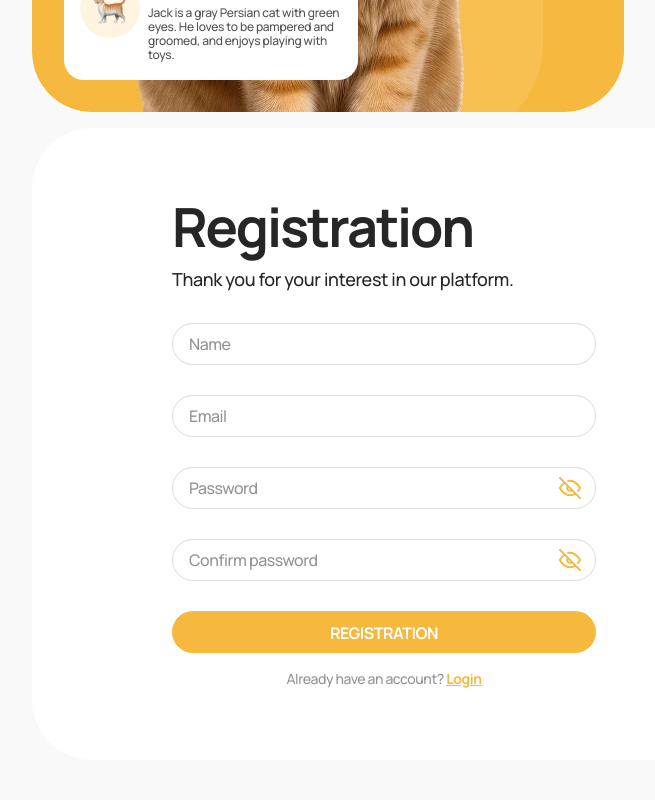
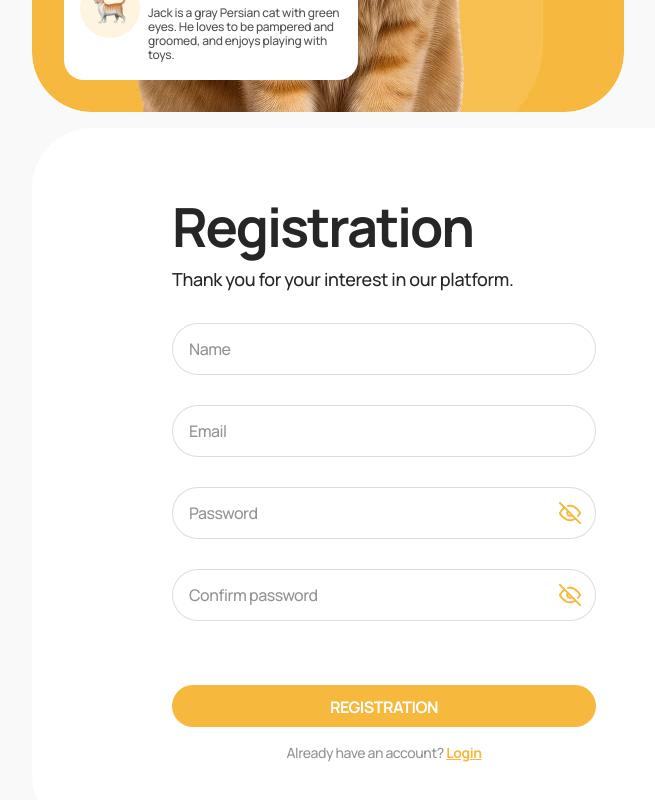
Before and after one commit to NiukaloTetiana/petLove, a React (Vite) app: page /register in a window 1280 px wide. Shown: the part 656-1456 px from the top of the page, without its empty margins (256-911 px from the left). Built offline with nearby package versions, Linux system fonts and the light colour scheme.

Commit message:
update styles for form

```diff
--- a/src/components/InputField/InputField.tsx
+++ b/src/components/InputField/InputField.tsx
@@ -17,6 +17,7 @@ interface InputFieldProps {
   dirtyFields: FormState<IFormData>["dirtyFields"];
   register: UseFormRegister<IFormData>;
   setShowPass?: (value: boolean) => void;
+  registration?: boolean;
 }
 
 export const InputField = ({
@@ -26,11 +27,12 @@ export const InputField = ({
   errors,
   dirtyFields,
   register,
+  registration,
 }: InputFieldProps) => {
   const [showPass, setShowPass] = useState(false);
 
   const baseClass =
-    "bg-white w-full h-[42px] border border-[#26262626] rounded-[30px] p-[12px] md:p-[16px] text-[14px] md:text-[16px] leading-[1.29] md:leading-[1.25] tracking-[-0.03em] text-[#262626cc] placeholder:text-[#2626267f] hover:shadow-md focus:shadow-md hover:border-[#f6b83d] focus:border-[#f6b83d] transition duration-500";
+    "bg-white w-full h-[42px] md:h-[52px] border border-[#26262626] rounded-[30px] p-[12px] md:p-[16px] text-[14px] md:text-[16px] leading-[1.29] md:leading-[1.25] tracking-[-0.03em] text-[#262626cc] placeholder:text-[#2626267f] hover:shadow-md focus:shadow-md hover:border-[#f6b83d] focus:border-[#f6b83d] transition duration-500";
   const errorClass =
     "border-[#ef2447] hover:border-[#ef2447] focus:border-[#ef2447] transition duration-300";
   const successClass =
@@ -44,7 +46,9 @@ export const InputField = ({
         : baseClass;
 
   return (
-    <div className="relative mb-5 last:mb-20 md:mb-[30px]">
+    <div
+      className={`relative mb-5 md:mb-[30px] ${registration ? "input-wrapper-reg" : "input-wrapper-log"}`}
+    >
       <input
         type={type === "password" && showPass ? "text" : type}
         placeholder={placeholder}
--- a/src/index.css
+++ b/src/index.css
@@ -173,3 +173,11 @@ input {
 .text-message {
   @apply absolute -bottom-[2px] left-[12px] translate-y-full text-[10px] font-medium leading-[1.2] tracking-[-0.03em] md:-bottom-[4px] md:left-[16px] md:text-[12px] md:leading-[1.17];
 }
+
+.input-wrapper-reg:last-of-type {
+  @apply mb-[24px] md:mb-[32px];
+}
+
+.input-wrapper-log:last-of-type {
+  @apply mb-10 md:mb-[64px] lg:mb-[72px];
+}
```
